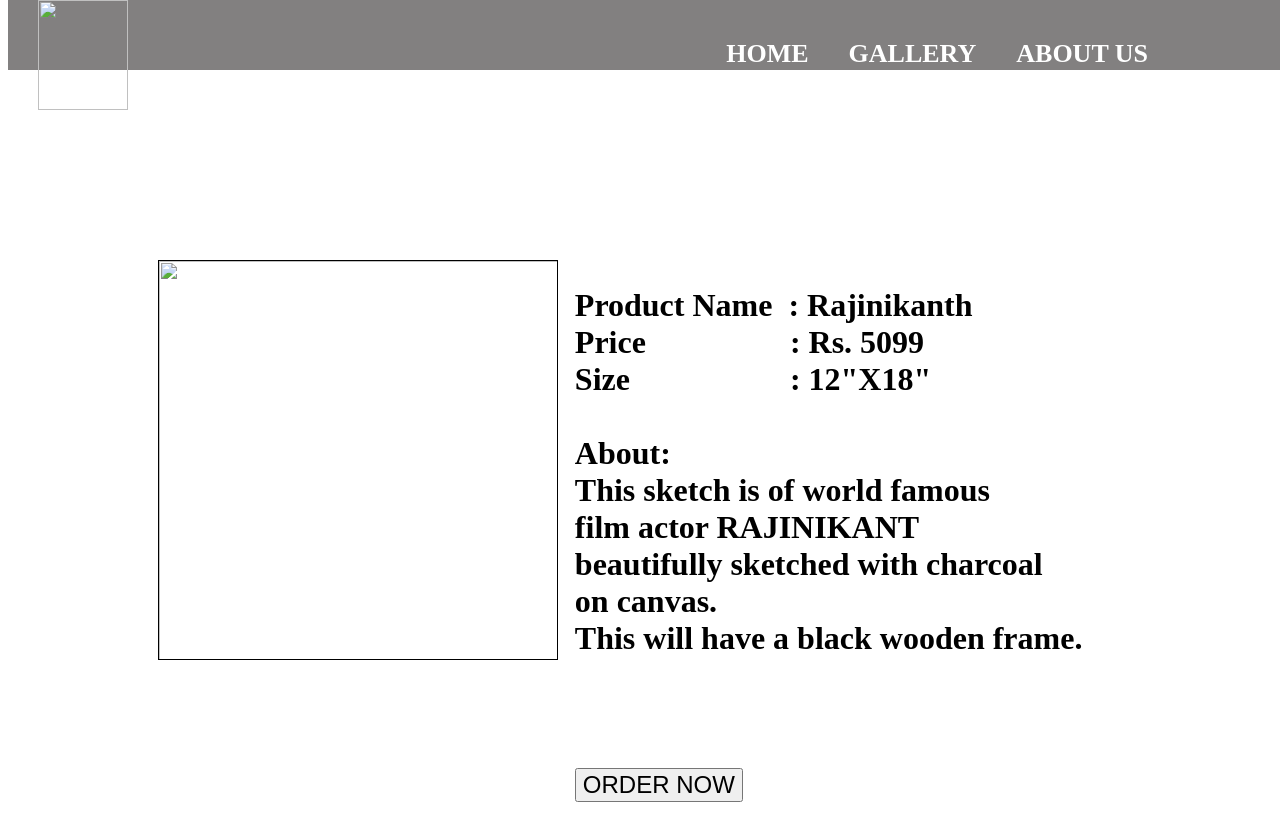
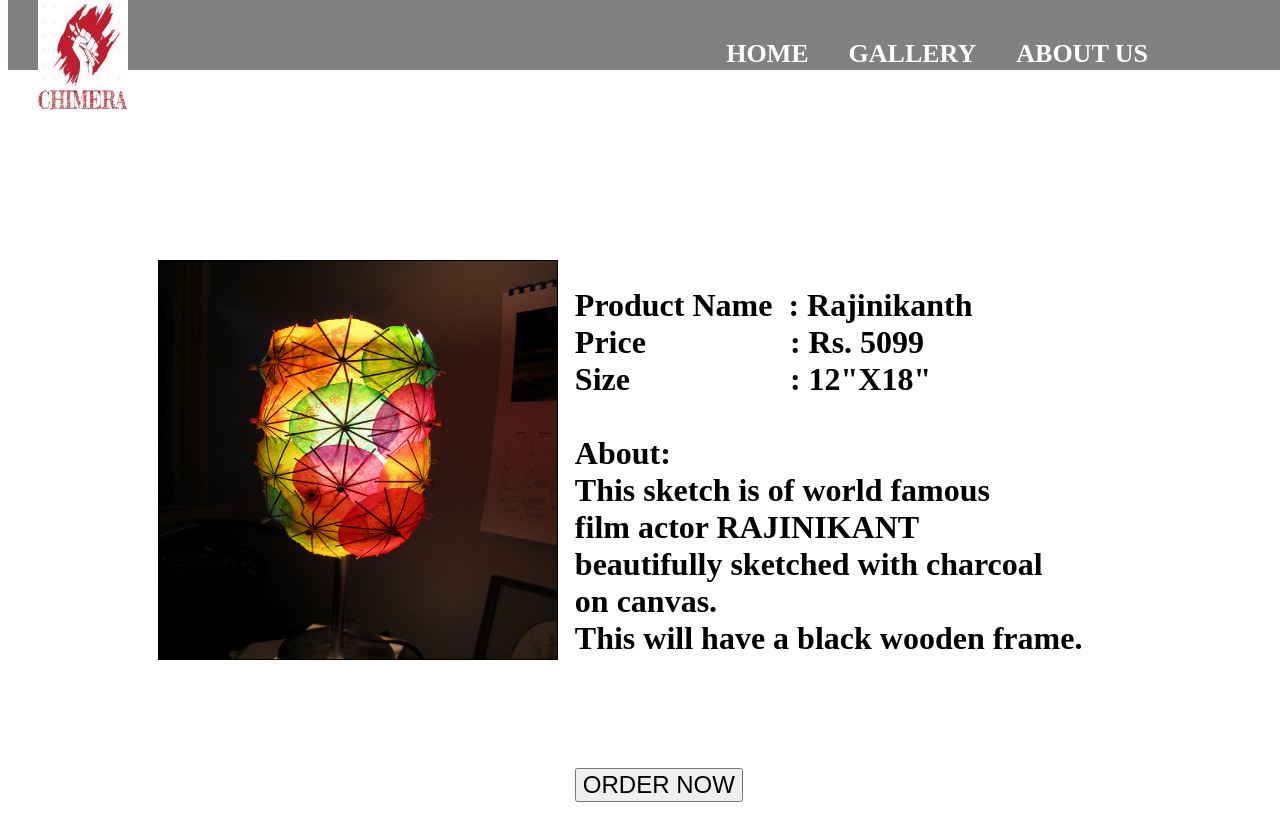
Before and after one commit to seju23/hosting-website, a plain HTML site: page imgab.html in a window 1280 px wide. Drawn offline with Linux system fonts and the light colour scheme.

Commit message:
Update imgab.html

```diff
--- a/imgab.html
+++ b/imgab.html
@@ -8,7 +8,7 @@
 <div class="header">
     <div class="container">
         <div class="logo">
-            <img src="images\logo.jpg">
+            <img src="logo.jpg">
         </div>
 
         <div class="nav">
@@ -34,7 +34,7 @@
 <br>
 
 <div>
-    <img src="images\Sketch\1ab.jpg" border="1">
+    <img src="ab.jpg" border="1">
     <div>
         <h2>
         Product Name&nbsp;&nbsp;: Rajinikanth<br>
```
